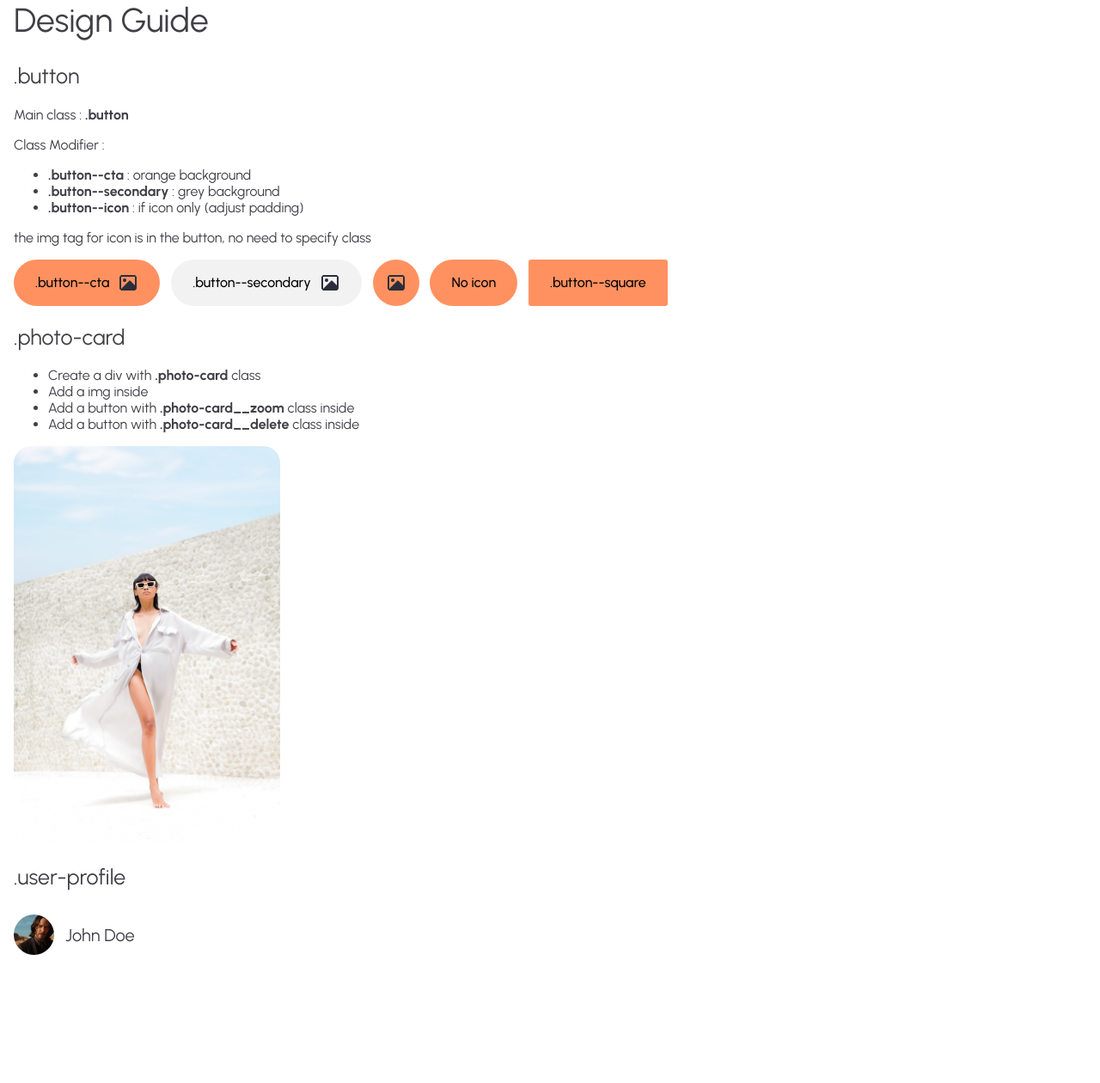
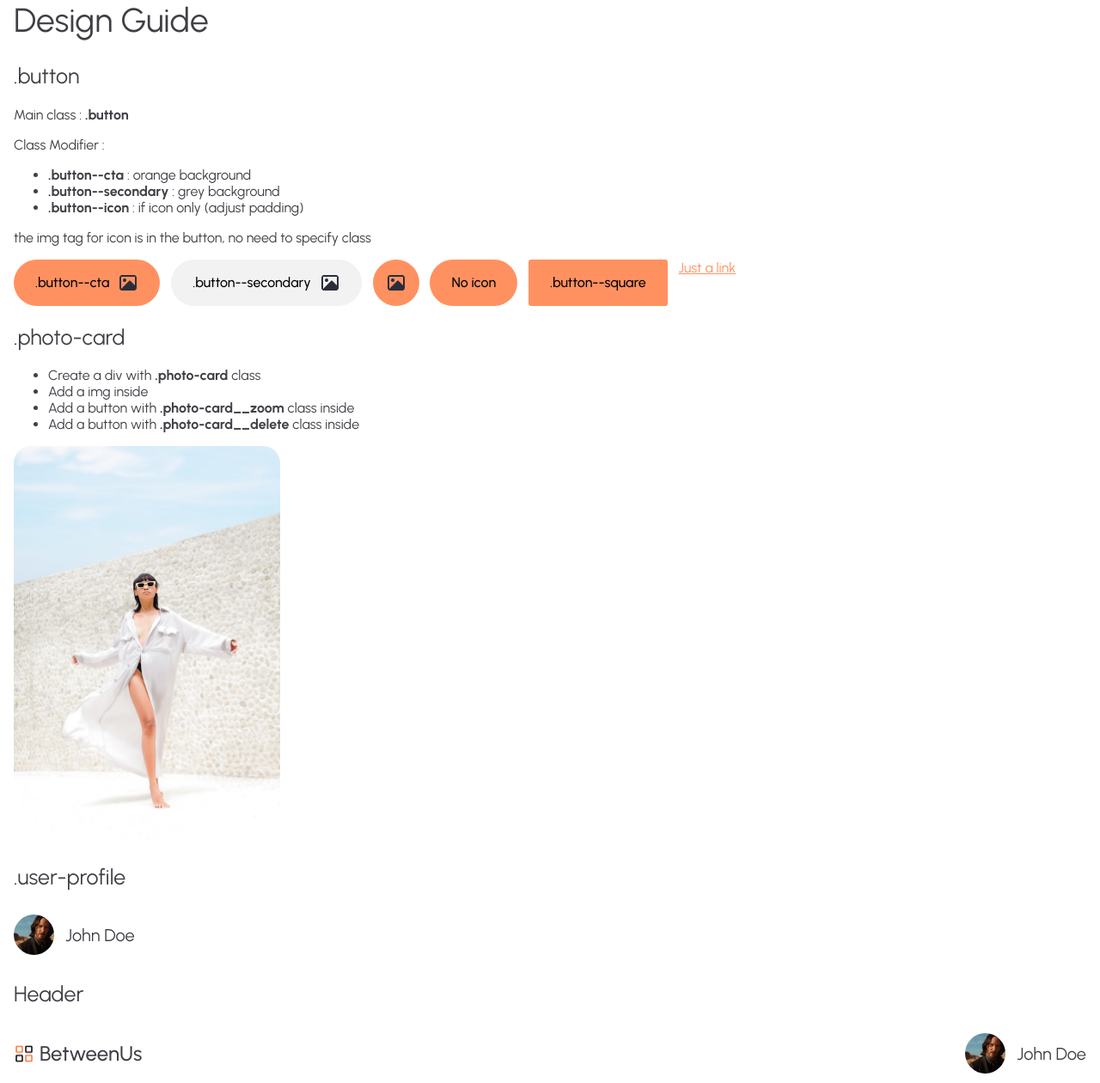
Before and after one commit to mohedabbas/betweenus, a PHP site: page /reset-password/app/views/designGuide/index.php in a window 1280 px wide. Shown: the whole page at 86% size. Before the commit the page ends 1111 px from the top, so only its background shows below. Run offline with PHP 8.4, Linux system fonts and the light colour scheme; the template is opened without the code that fills it, so the values that code supplies are empty.

Commit message:
added container, profile picture + name, header, use of flexbox mixins

```diff
--- a/sources/app/views/designGuide/index.php
+++ b/sources/app/views/designGuide/index.php
@@ -26,6 +26,7 @@
             <button class="button button--icon"><img src="..\..\assets\images\icons\picture.png"></button>
             <a href="#" class="button button--cta">No icon</a>
             <a href="#" class="button button--square">.button--square</a>
+            <a href="#">Just a link</a>
         </div>
     </section>
     <section>
@@ -37,7 +38,7 @@
             <li>Add a button with <b>.photo-card__delete</b> class inside</li>
         </ul>
         <div class="photo-card">
-            <img src="../../assets/images/sample_picture.png" alt="picture">
+            <img src="../../assets/images/sample_picture.png" alt="trip picture">
             <button class="photo-card__zoom"></button>
             <button class="photo-card__delete"></button>
         </div>
@@ -45,8 +46,21 @@
     <section>
         <h2>.user-profile</h2>
         <div class="user-profile">
-            <img src="../../assets/images/sample_avatar.png" alt="">
+            <img src="../../assets/images/sample_avatar.png" alt="user profile picture">
             <p class="user-profile__name">John Doe</p>
         </div>
     </section>
+    <section>
+        <h2> Header</h2>
+        <header>
+            <div class="brand">
+                <img src="../../assets/images/brand-logo.png" alt="brand logo">
+                <h1>BetweenUs</h1>
+            </div>
+            <div class="user-profile">
+                <img src="../../assets/images/sample_avatar.png" alt="user profile picture">
+                <p class="user-profile__name">John Doe</p>
+            </div>
+        </header>
+    </section>
 </body>
--- a/sources/assets/css/styles.css
+++ b/sources/assets/css/styles.css
@@ -31,6 +31,10 @@ h2 {
   font-size: 1.5625rem;
 }
 
+a {
+  color: var(--primary-color);
+}
+
 .container {
   margin: auto;
   max-width: 81.25rem;
@@ -46,15 +50,15 @@ h2 {
   font-size: inherit;
   padding: 0;
   cursor: pointer;
+  display: flex;
+  align-items: center;
+  gap: 0.625rem;
   padding: 0.9375rem 1.5625rem;
   width: fit-content;
   background-color: var(--primary-color);
   border-radius: 1.6875rem;
   font-weight: 500;
   color: var(--black-color);
-  display: flex;
-  align-items: center;
-  gap: 0.625rem;
   transition: background-color 0.3s;
 }
 .button--cta {
@@ -136,4 +140,25 @@ h2 {
   border-radius: 62.5rem;
 }
 
+header {
+  display: flex;
+  justify-content: space-between;
+  align-items: center;
+  width: auto;
+}
+
+.brand {
+  display: flex;
+  align-items: center;
+  gap: 0.375rem;
+}
+.brand h1 {
+  font-size: 1.5rem;
+  font-weight: 500;
+}
+.brand img {
+  width: 1.5rem;
+  height: 1.5rem;
+}
+
 /*# sourceMappingURL=styles.css.map */
--- a/sources/scss/components/_user-profile.scss
+++ b/sources/scss/components/_user-profile.scss
@@ -1,9 +1,9 @@
 @use "../partials/functions" as f;
+@use "../partials/mixins" as m;
 
 .user-profile {
-    display: flex;
-    align-items: center;
-    gap: f.rem(13);
+    @include m.flexbox($align: center, $gap: f.rem(13));
+
     font-size: f.rem(20);
     img {
         width: f.rem(47);
--- a/sources/scss/main.scss
+++ b/sources/scss/main.scss
@@ -5,3 +5,5 @@
 @use "components/button";
 @use "components/photo-card";
 @use "components/user-profile";
+@use "components/header";
+@use "components/brand";
--- a/sources/scss/partials/_globals.scss
+++ b/sources/scss/partials/_globals.scss
@@ -24,6 +24,9 @@ h1 {
 h2 {
     font-size: f.rem(25);
 }
+a {
+    color: var(--primary-color);
+}
 
 .container {
     margin: auto;
```
Also changed, not shown: sources/scss/components/_brand.scss (added, +15 -0 lines), sources/scss/components/_button.scss (+1 -7 lines), sources/scss/components/_header.scss (added, +7 -0 lines), sources/assets/images/brand-logo.png (added), 1 other file.
